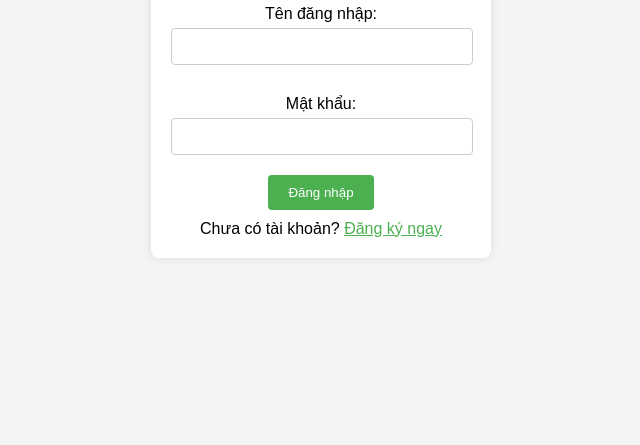
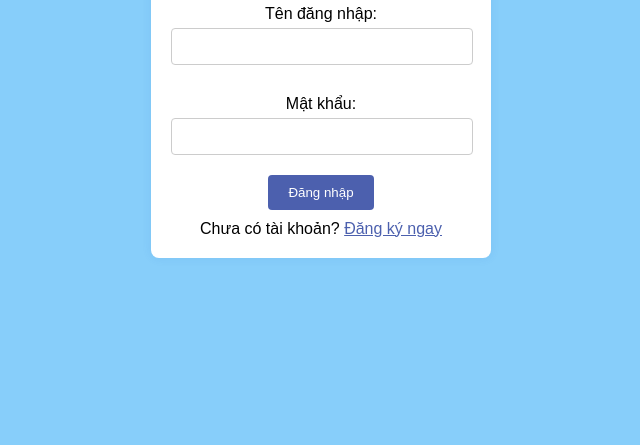
Before and after one commit to TyanKit/POD-Booking-System, a plain HTML site: page index.html in a window 1280 px wide. Shown: the part 355-800 px from the top of the page, without its empty margins (319-959 px from the left). Drawn offline with Linux system fonts and the light colour scheme; no server answers.

Commit message:
Update styles.css

```diff
--- a/styles.css
+++ b/styles.css
@@ -1,6 +1,7 @@
+/* Đặt các kiểu cơ bản */
 body {
     font-family: Arial, sans-serif;
-    background-color: #f4f4f4;
+    background-color: lightskyblue;
     display: flex;
     justify-content: center;
     align-items: center;
@@ -9,18 +10,17 @@ body {
 }
 
 .container {
-    display: flex;
-    flex-direction: column;
-    align-items: center;
+    background-color: white;
+    padding: 20px;
+    border-radius: 8px;
+    box-shadow: 0 0 10px hsla(213, 72%, 43%, 0.102);
+    width: 300px;
+    text-align: center;
 }
 
+/* Kiểu cho phần đăng nhập và đăng ký */
 .login-container, .register-container {
-    background-color: #fff;
-    padding: 20px;
-    border-radius: 8px;
-    box-shadow: 0 0 10px rgba(0, 0, 0, 0.1);
-    width: 300px;
-    text-align: center;
+    display: none;
 }
 
 h1 {
@@ -42,7 +42,7 @@ input[type="password"] {
 }
 
 button {
-    background-color: #4CAF50;
+    background-color: hsl(228, 39%, 49%);
     color: white;
     padding: 10px 20px;
     border: none;
@@ -51,7 +51,7 @@ button {
 }
 
 button:hover {
-    background-color: #4CAF50;
+    background-color: hsl(228, 39%, 49%);
 }
 
 p {
@@ -59,5 +59,11 @@ p {
 }
 
 a {
-    color: #4CAF50;
+    color: hsl(228, 39%, 49%);
+    cursor: pointer;
 }
+
+/* Hiển thị phần đăng nhập mặc định */
+#login-container {
+    display: block;
+}
```
